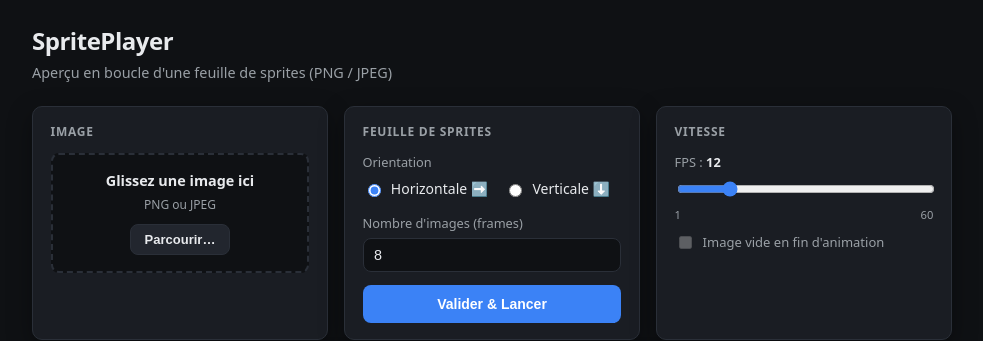
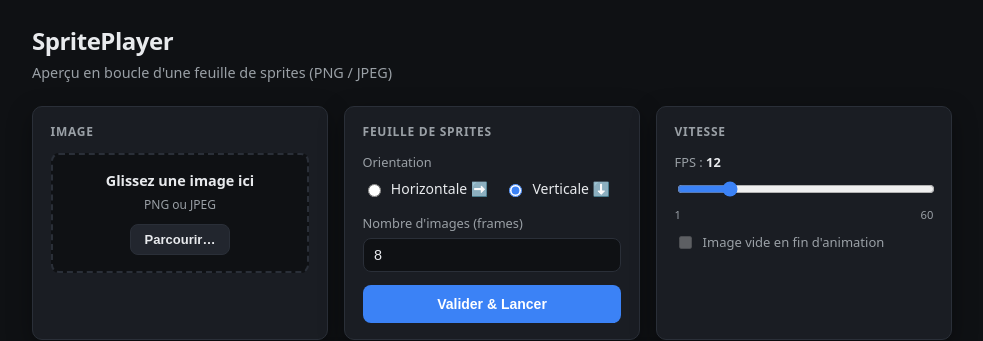
Before and after one commit to DeltaDjazz/SpritePlayer, a React (Vite) app: page / in a window 1280 px wide. Shown: the top 341 px of the page, without its empty margins (148-1131 px from the left). Built offline with nearby package versions, Linux system fonts and the light colour scheme.

Commit message:
feat : orientation detection

```diff
--- a/src/SpritePlayer.jsx
+++ b/src/SpritePlayer.jsx
@@ -16,13 +16,19 @@ function getFrameLabel(index, config, hasEmptyTail) {
   return `Image ${index + 1}`;
 }
 
+/** Orientation alignée sur le côté le plus long de l'image. */
+function detectOrientationFromSize(width, height) {
+  if (width > height) return 'horizontal';
+  return 'vertical';
+}
+
 /**
  * Lecteur de sprite sheet en boucle (style GIF), sans backend.
  */
 export default function SpritePlayer() {
   const [imageSrc, setImageSrc] = useState(null);
   const [naturalSize, setNaturalSize] = useState({ w: 0, h: 0 });
-  const [orientation, setOrientation] = useState('horizontal');
+  const [orientation, setOrientation] = useState('vertical');
   const [framesInput, setFramesInput] = useState('8');
   const [fps, setFps] = useState(12);
   const [config, setConfig] = useState(null);
@@ -106,6 +112,7 @@ export default function SpritePlayer() {
   const handleImageLoad = useCallback((e) => {
     const { naturalWidth, naturalHeight } = e.currentTarget;
     setNaturalSize({ w: naturalWidth, h: naturalHeight });
+    setOrientation(detectOrientationFromSize(naturalWidth, naturalHeight));
   }, []);
 
   const handleValidate = useCallback(() => {
```
